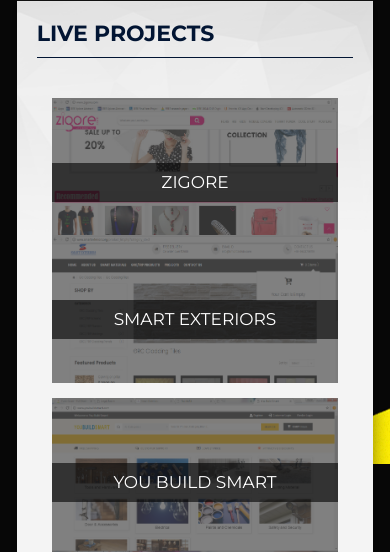
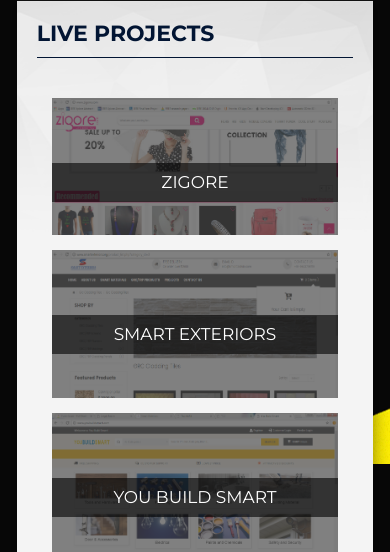
Before and after one commit to yukti-gulati/resume, a plain HTML site: page index.html in a window 390 px wide. Shown: the part 3756-4308 px from the top of the page. Drawn offline with Linux system fonts and the light colour scheme; some packages are replaced by stand-ins of ours.

Commit message:
Update index.html

```diff
--- a/index.html
+++ b/index.html
@@ -538,9 +538,9 @@
            <a class="info" href="http://www.zigore.com/" target="blank">Visit Website</a>
         </div>
     </div>
-	</br>
+
 </div>
-<div class="col-lg-12 col-md-12 col-sm-12 col-xs-12">
+<div class="col-lg-12 col-md-12 col-sm-12 col-xs-12" style="margin-top:15px;">
     <div class="hovereffect">
         <img class="img-responsive" src="img/p1.png" alt="">
         <div class="overlay">
```
